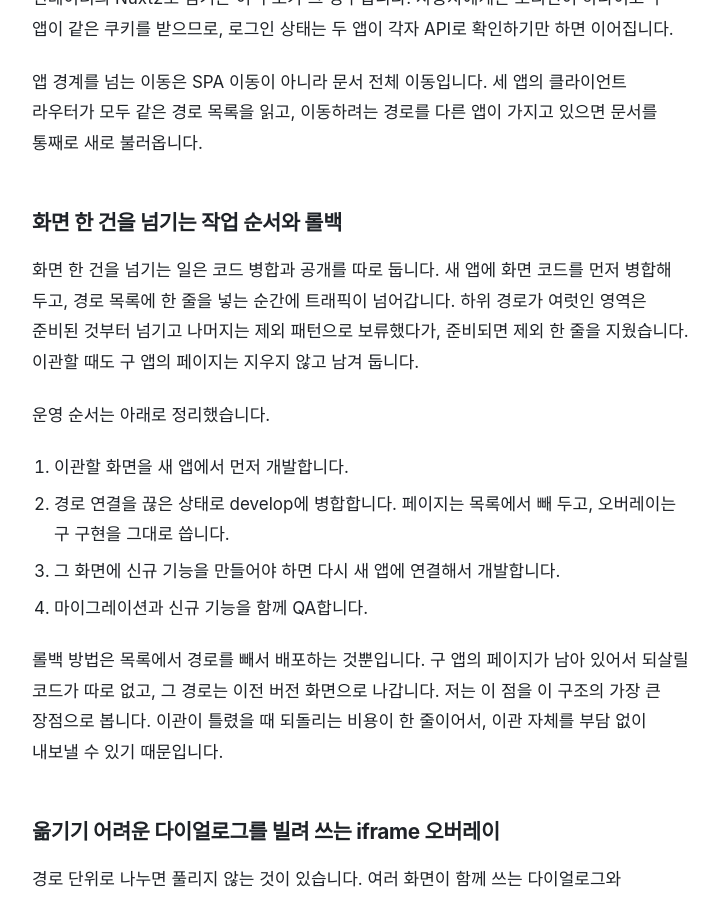
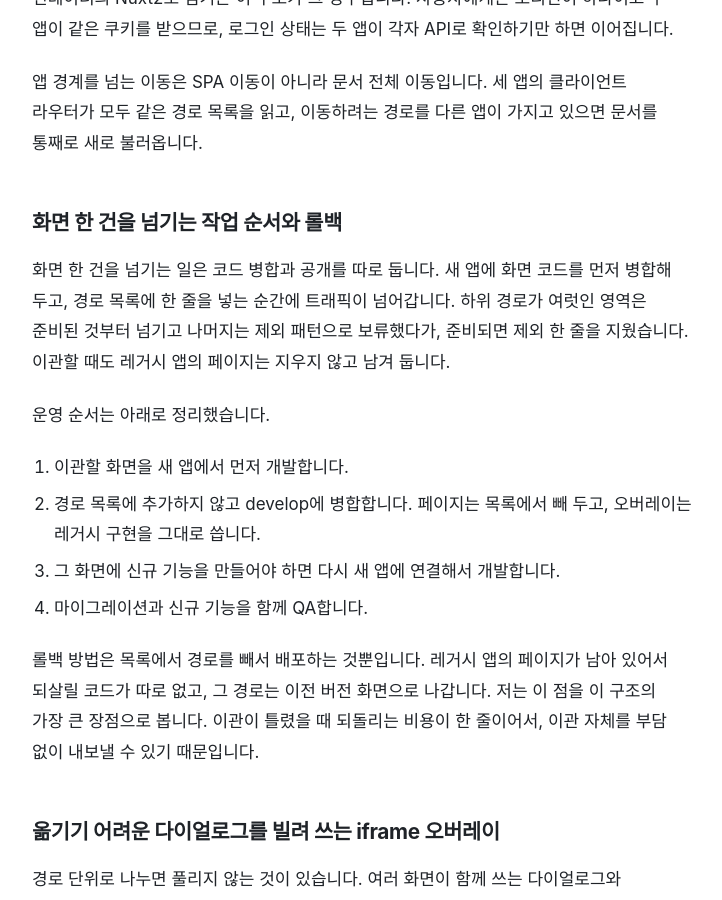
Before and after one commit to zeno0505/dev-articles, a Jekyll site: the page built from _posts/2026-11-20-partial-deploy-by-path-in-nuxt4-monorepo.md, in a window 1280 px wide and 900 px high, scrolled down 5856 px. Shown: the whole window, without its empty margins (278-1000 px from the left). Built offline with Jekyll 4.4.1, drawn with Linux system fonts in a browser that asks for light colours; some web fonts are replaced; some of the changed text lies outside the part shown.

Commit message:
검수 P0 규칙에 걸린 표현 수정: 2026-11-20-partial-deploy-by-path-in-nuxt4-monorepo.md

````diff
--- a/_posts/2026-11-20-partial-deploy-by-path-in-nuxt4-monorepo.md
+++ b/_posts/2026-11-20-partial-deploy-by-path-in-nuxt4-monorepo.md
@@ -111,7 +111,7 @@ catalogs:
 
 ## 경로 목록 하나로 갈리는 요청
 
-경로 판정은 목록 하나에서 끝납니다. 아래는 같은 구조를 일반 예시로 새로 쓴 코드입니다. 목록에 있는 경로는 새 앱이 받고, 어드민 경로는 정적 파일이며, 어느 목록에도 없으면 전부 구 앱으로 갑니다. 기본값이 구 앱이라는 점이 중요합니다. 경로를 하나도 넘기지 않은 상태가 곧 기존 서비스 그대로의 상태입니다.
+경로 판정은 목록 하나에서 끝납니다. 아래는 같은 구조를 일반 예시로 새로 쓴 코드입니다. 목록에 있는 경로는 새 앱이 받고, 어드민 경로는 정적 파일이며, 어느 목록에도 없으면 전부 레거시 앱으로 갑니다. 기본값이 레거시 앱이라는 점이 중요합니다. 경로를 하나도 넘기지 않은 상태가 곧 기존 서비스 그대로의 상태입니다.
 
 ```ts
 import { pathToRegexp } from "path-to-regexp";
@@ -146,7 +146,7 @@ function createPathMatcher(patterns: string[]) {
 
 경로 패턴은 path-to-regexp 문법입니다. 문서 기준으로 중괄호는 경로의 선택 부분이고 별표는 여러 구간에 걸쳐 일치하는 와일드카드라서, `/feature-a{/*path}`는 `/feature-a`와 그 아래 전부에 일치합니다. 앞의 느낌표는 라이브러리 문법이 아니라 제가 둔 제외 표시이고, 위 코드가 직접 걸러 냅니다.
 
-앞단 서버 미들웨어는 이 판정 결과에 따라 요청을 그대로 처리하거나 구 앱으로 넘깁니다.
+앞단 서버 미들웨어는 이 판정 결과에 따라 요청을 그대로 처리하거나 레거시 앱으로 넘깁니다.
 
 ```ts
 // server/middleware/routing.ts
@@ -164,31 +164,31 @@ h3 문서에 따르면 `proxyRequest`는 들어온 요청을 대상 URL로 넘
 
 ## 화면 한 건을 넘기는 작업 순서와 롤백
 
-화면 한 건을 넘기는 일은 코드 병합과 공개를 따로 둡니다. 새 앱에 화면 코드를 먼저 병합해 두고, 경로 목록에 한 줄을 넣는 순간에 트래픽이 넘어갑니다. 하위 경로가 여럿인 영역은 준비된 것부터 넘기고 나머지는 제외 패턴으로 보류했다가, 준비되면 제외 한 줄을 지웠습니다. 이관할 때도 구 앱의 페이지는 지우지 않고 남겨 둡니다.
+화면 한 건을 넘기는 일은 코드 병합과 공개를 따로 둡니다. 새 앱에 화면 코드를 먼저 병합해 두고, 경로 목록에 한 줄을 넣는 순간에 트래픽이 넘어갑니다. 하위 경로가 여럿인 영역은 준비된 것부터 넘기고 나머지는 제외 패턴으로 보류했다가, 준비되면 제외 한 줄을 지웠습니다. 이관할 때도 레거시 앱의 페이지는 지우지 않고 남겨 둡니다.
 
 운영 순서는 아래로 정리했습니다.
 
 1. 이관할 화면을 새 앱에서 먼저 개발합니다.
-2. 경로 연결을 끊은 상태로 develop에 병합합니다. 페이지는 목록에서 빼 두고, 오버레이는 구 구현을 그대로 씁니다.
+2. 경로 목록에 추가하지 않고 develop에 병합합니다. 페이지는 목록에서 빼 두고, 오버레이는 레거시 구현을 그대로 씁니다.
 3. 그 화면에 신규 기능을 만들어야 하면 다시 새 앱에 연결해서 개발합니다.
 4. 마이그레이션과 신규 기능을 함께 QA합니다.
 
-롤백 방법은 목록에서 경로를 빼서 배포하는 것뿐입니다. 구 앱의 페이지가 남아 있어서 되살릴 코드가 따로 없고, 그 경로는 이전 버전 화면으로 나갑니다. 저는 이 점을 이 구조의 가장 큰 장점으로 봅니다. 이관이 틀렸을 때 되돌리는 비용이 한 줄이어서, 이관 자체를 부담 없이 내보낼 수 있기 때문입니다.
+롤백 방법은 목록에서 경로를 빼서 배포하는 것뿐입니다. 레거시 앱의 페이지가 남아 있어서 되살릴 코드가 따로 없고, 그 경로는 이전 버전 화면으로 나갑니다. 저는 이 점을 이 구조의 가장 큰 장점으로 봅니다. 이관이 틀렸을 때 되돌리는 비용이 한 줄이어서, 이관 자체를 부담 없이 내보낼 수 있기 때문입니다.
 
 ## 옮기기 어려운 다이얼로그를 빌려 쓰는 iframe 오버레이
 
 경로 단위로 나누면 풀리지 않는 것이 있습니다. 여러 화면이 함께 쓰는 다이얼로그와 드로어입니다. 어드민 표에서 여는 상세 드로어는 쓰는 페이지가 수십 개였습니다. 이 드로어가 옮겨지기 전에는 그 페이지들을 옮길 수 없었습니다. 드로어를 여는 아이콘을 숨기는 안도 있었고, 새 탭으로 여는 안도 따져 봤습니다. 하지만 새 탭으로 열어도 신구 웹에서 같은 컴포넌트를 두 벌 관리해야 하는 점은 같았습니다.
 
-그래서 구 앱이 가진 구현을 iframe으로 띄워 쓰기로 했습니다. 옮기기 어려운 다이얼로그는 옮기지 않고 빌려 쓰는 쪽입니다. 구조는 단순합니다. 호스트는 화면 전체를 덮는 투명한 iframe만 두고, 다이얼로그 모양은 iframe 안의 앱이 직접 그립니다. 닫을지 말지의 판단도 안쪽 앱이 하고, 호스트는 닫기 메시지를 받아 iframe을 걷습니다.
+그래서 레거시 앱이 가진 구현을 iframe으로 띄워 쓰기로 했습니다. 옮기기 어려운 다이얼로그는 옮기지 않고 빌려 쓰는 쪽입니다. 구조는 단순합니다. 호스트는 화면 전체를 덮는 투명한 iframe만 두고, 다이얼로그 모양은 iframe 안의 앱이 직접 그립니다. 닫을지 말지의 판단도 안쪽 앱이 하고, 호스트는 닫기 메시지를 받아 iframe을 걷습니다.
 
-이 방법은 한 방향이 아닙니다. 처음에는 Nuxt4 화면이 구 앱의 드로어와 다이얼로그를 빌렸고, 이후 이관을 마친 다이얼로그를 구 화면이 Nuxt4에서 빌리는 반대 방향도 추가했습니다. 어느 쪽 구현을 쓸지는 아래 기준으로 정합니다.
+이 방법은 한 방향이 아닙니다. 처음에는 Nuxt4 화면이 레거시 앱의 드로어와 다이얼로그를 빌렸고, 이후 이관을 마친 다이얼로그를 레거시 화면이 Nuxt4에서 빌리는 반대 방향도 추가했습니다. 어느 쪽 구현을 쓸지는 아래 기준으로 정합니다.
 
 | 상황 | 쓰는 구현 | 이유 |
 |---|---|---|
-| 이미 Nuxt4로 옮긴 오버레이를 구 화면에서 써야 할 때 | Nuxt4 구현 | 옮긴 구현을 하나로 유지합니다 |
+| 이미 Nuxt4로 옮긴 오버레이를 레거시 화면에서 써야 할 때 | Nuxt4 구현 | 옮긴 구현을 하나로 유지합니다 |
 | 새 화면에서 쓰지만 옮기면 QA 비용이 크거나 기능이 방대한 오버레이 | Nuxt2 구현 | 이관 비용을 미루고 검증된 구현을 재사용합니다 |
 
-작성 패널 하나는 두 기준 사이를 실제로 오갔습니다. 이관 전에는 구 앱의 구현을 새 화면이 빌렸고, 이관을 마친 뒤에는 같은 경로를 Nuxt4가 가져가면서 구 화면이 Nuxt4 구현을 빌리게 되었습니다.
+작성 패널 하나는 두 기준 사이를 실제로 오갔습니다. 이관 전에는 레거시 앱의 구현을 새 화면이 빌렸고, 이관을 마친 뒤에는 같은 경로를 Nuxt4가 가져가면서 레거시 화면이 Nuxt4 구현을 빌리게 되었습니다.
 
 호스트와 iframe 안의 앱은 같은 오리진의 postMessage로 대화합니다. 메시지 종류에는 접두사를 붙이고, 접두사가 다른 메시지는 버립니다.
 
@@ -249,7 +249,7 @@ useEventListener(window, "message", handleMessage);
 
 작업을 시작한 뒤, 이관이 덜 된 새 구현이 한때 화면에 노출되는 일이 있었습니다. 그 일로 구현을 하나로 모아야 한다는 쪽이 더 분명해졌습니다. 새 구현은 지우고 기존 다이얼로그 하나만 남겨, QA를 거쳐 반영했습니다.
 
-개발할 때 신경 쓸 점도 하나 생겼습니다. 경로별 부분배포 환경에서 새 앱만 띄우면 로그인 창이 열리지 않을 수 있습니다. 그래서 개발 중에는 켜고 끄는 환경 변수를 켜서 구 앱까지 함께 띄웁니다.
+개발할 때 신경 쓸 점도 하나 생겼습니다. 경로별 부분배포 환경에서 새 앱만 띄우면 로그인 창이 열리지 않을 수 있습니다. 그래서 개발 중에는 켜고 끄는 환경 변수를 켜서 레거시 앱까지 함께 띄웁니다.
 
 ## 첫 열림 지연과 후속 개선
 
````
